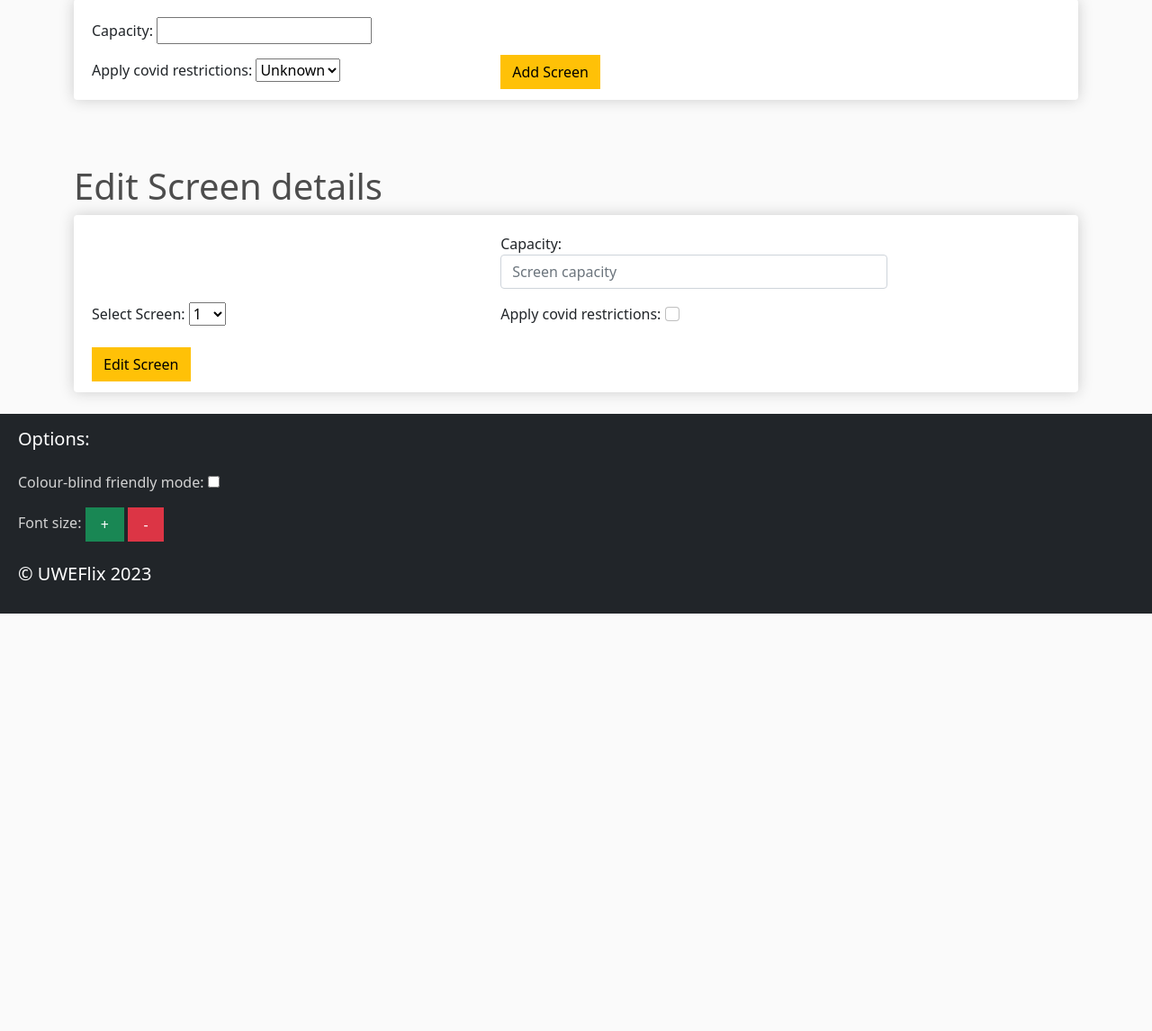
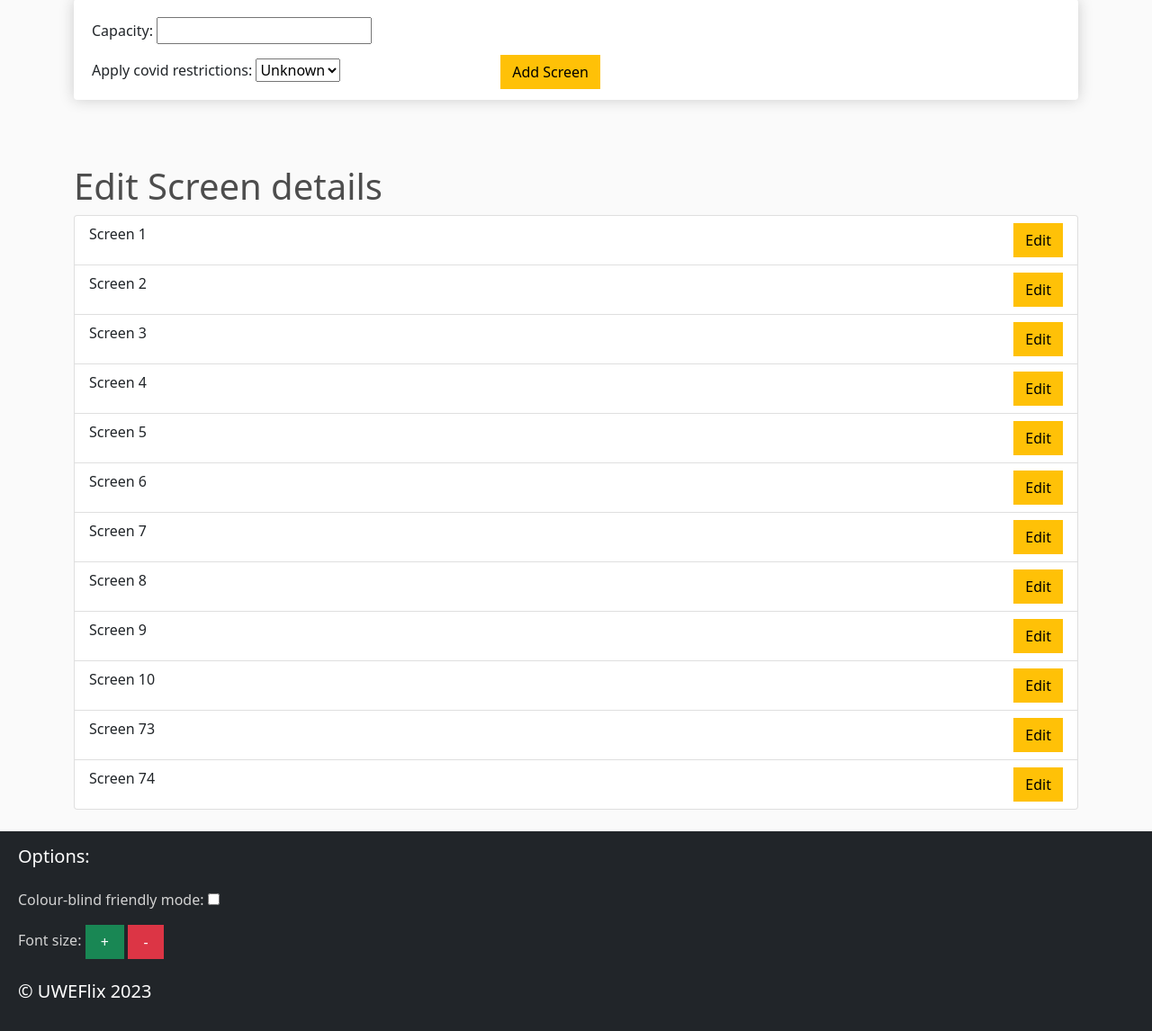
Before and after one commit to andrei2timo/ESD-UWEFlix-Cinema-Component-B, a Django app: page /add_screen/ in a window 1280 px wide. Shown: the part 133-1279 px from the top of the page at 90% size. Before the commit the page ends 815 px from the top, so only its background shows below. Run offline with Django 4.2, Linux system fonts and the light colour scheme; data comes from the database, SQL or seed files in the repository; some libraries are stand-ins or nearby versions.

Commit message:
Added ScreenDetail API view class, added screen_detail page and modified the add_screen page to show a list of screens with edit buttons in the same way as films, renamed add_screen to Manage Screens in navbar

```diff
--- a/Cinema-System-ESD-Component B/UWEFlix_django/uweflix/templates/uweflix/add_screen.html
+++ b/Cinema-System-ESD-Component B/UWEFlix_django/uweflix/templates/uweflix/add_screen.html
@@ -1,7 +1,7 @@
 {% extends "uweflix/layout.html" %}
 {% load static %}
 {% block title %}
-Add/Edit Screen
+Manage Screens
 {% endblock %}
 {% block content %}
 
@@ -23,21 +23,14 @@ Add/Edit Screen
 <br/><br/><br/>
 
 <h1>Edit Screen details</h1>
-<form method="POST" class="box-element" autocomplete="off">
-    {% csrf_token %}
-    <div class="form-group">
-        <label for="selected_screen">Select Screen:</label>
-        <select id="selected_screen" name="selected_screen">
-            {% for option in options %}
-            <option value="{{ option.id }}">{{ option }}</option>
-            {% endfor %}
-        </select>
-    </div>
-    <div class="form-group">
-        {{ form1.as_p }}
-    </div>
-    <div class="form-group">
-        <button type="submit" name="edit_screen" value="Edit Screen" class="btn btn-warning">Edit Screen</button>
-    </div>
-</form>
+<ul class="list-group">
+    {% for screen in screens %}
+      <li class="list-group-item d-flex justify-content-between">
+        Screen {{ screen.id }}
+        <a href="../screen_detail/{{screen.id}}">
+          <input type="submit" name="edit_film" value="Edit" class="btn btn-warning">
+        </a>
+      </li>
+    {% endfor %}
+  </ul>
 {% endblock %}
--- a/Cinema-System-ESD-Component B/UWEFlix_django/uweflix/templates/uweflix/layout.html
+++ b/Cinema-System-ESD-Component B/UWEFlix_django/uweflix/templates/uweflix/layout.html
@@ -38,7 +38,7 @@
                     <a class="nav-link" href="{% url 'add_film' %}">Manage Films</a>
                 </li>
                 <li class="nav-item active">
-                    <a class="nav-link" href="{% url 'add_screen' %}">Add Screen</a>
+                    <a class="nav-link" href="{% url 'add_screen' %}">Manage Screens</a>
                 </li>
                 <li class="nav-item active">
                     <a class="nav-link" href="{% url 'add_showing' %}">Add Showing</a>
--- a/Cinema-System-ESD-Component B/UWEFlix_django/uweflix/urls.py
+++ b/Cinema-System-ESD-Component B/UWEFlix_django/uweflix/urls.py
@@ -75,6 +75,7 @@ urlpatterns = [
     path("request_cancellation/", views.request_cancellation, name="request_cancellation"),
     path("approve_cancellations/", views.approve_cancellation, name="approve_cancellations"),
     path("screens_endpoint/", views.screens_endpoint, name="screens_endpoint"),
+    path("screen_detail/<int:pk>/", views.ScreenDetail.as_view(), name="screen_detail"),
     path("specific_screen_endpoint/<int:pk>/", views.specific_screen_endpoint, name="specific_screen_endpoint"),
     path("add_screen/", views.add_screen, name="add_screen"),
     path("add_showing/", views.add_showing, name="add_showing"),
--- a/Cinema-System-ESD-Component B/UWEFlix_django/uweflix/views.py
+++ b/Cinema-System-ESD-Component B/UWEFlix_django/uweflix/views.py
@@ -842,6 +842,24 @@ def specific_screen_endpoint(request, pk):
         screen.delete()
         return Response(status=status.HTTP_204_NO_CONTENT)
 
+class ScreenDetail(APIView):
+    renderer_classes = [TemplateHTMLRenderer]
+    style = {'template_pack': 'rest_framework/vertical/'}
+    template_name = 'uweflix/screen_detail.html'
+
+    def get(self, request, pk):
+        screen = get_object_or_404(Screen, pk=pk)
+        serializer = ScreenSerializer(screen)
+        return Response({'serializer': serializer, 'screen': screen, 'style': self.style})
+
+    def post(self, request, pk):
+        screen = get_object_or_404(Screen, pk=pk)
+        serializer = ScreenSerializer(screen, data=request.data)
+        if not serializer.is_valid():
+            return Response({'serializer': serializer, 'screen': screen, 'style': self.style})
+        serializer.save()
+        return redirect('add_screen')
+
 # This is a view function for adding a new screen and editing existing screens. It renders a form to
 # add a new screen and lists all the existing screens with options to edit them. If the user
 # submits the add screen form, it validates the data, creates a new screen object, and saves
```
